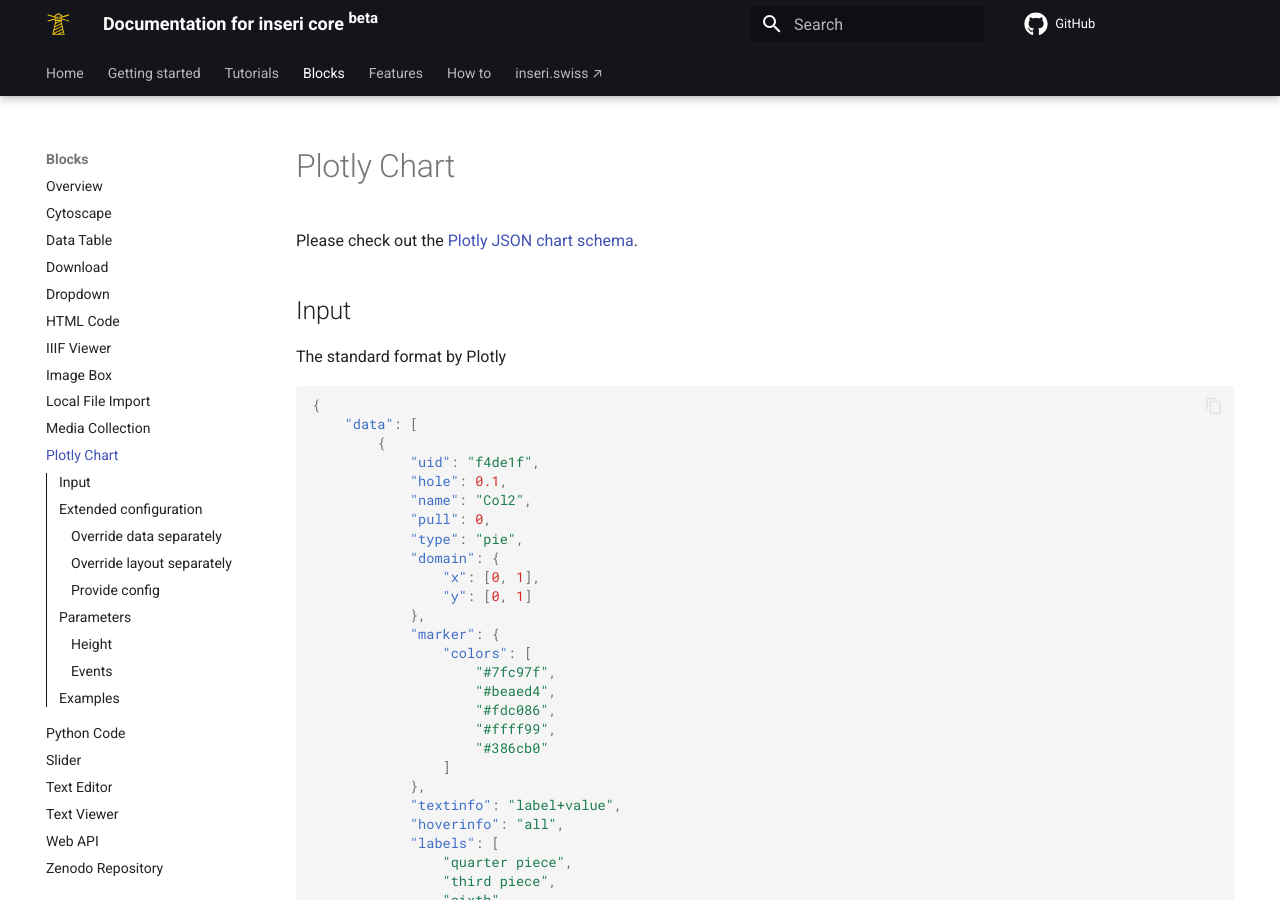
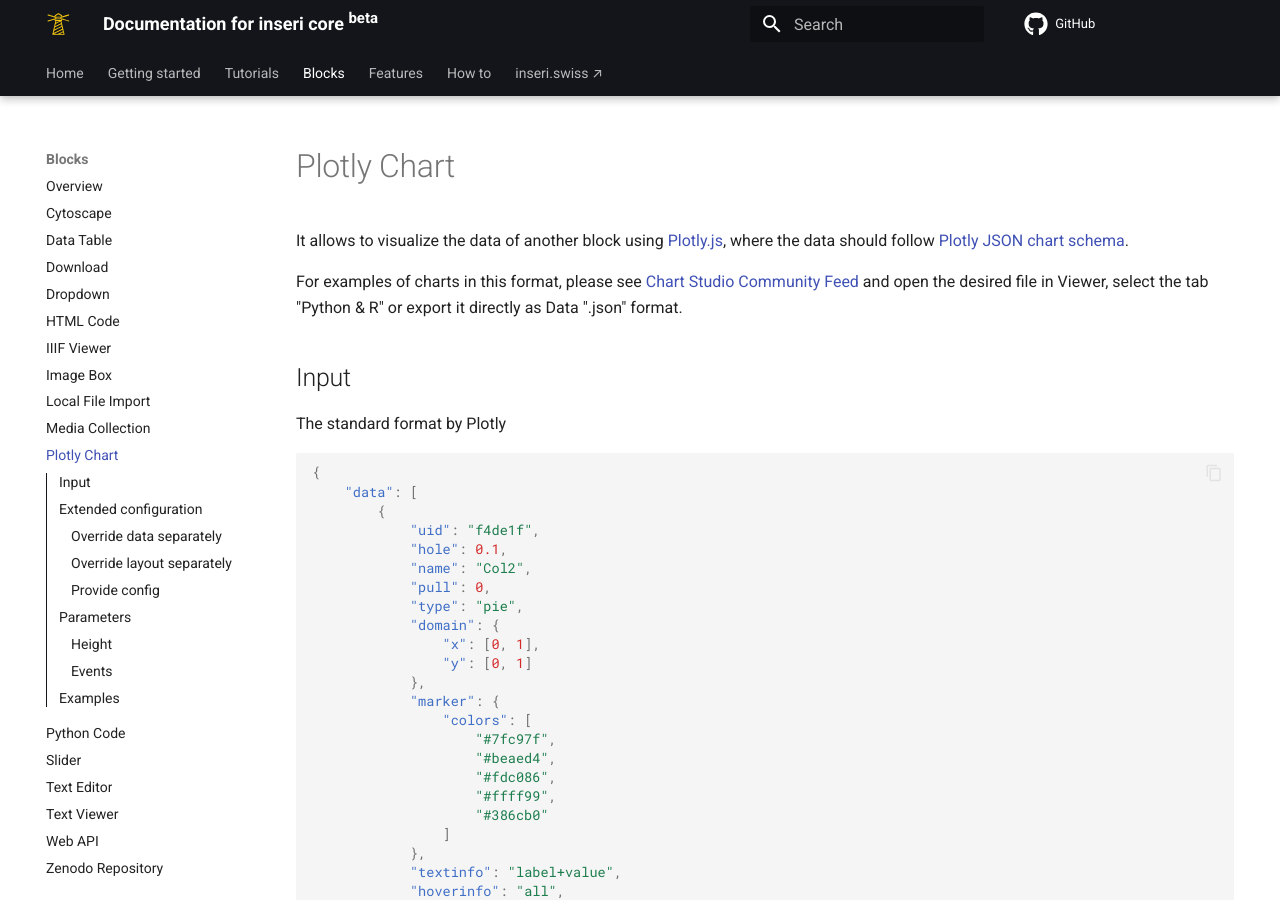
Before and after one commit to inseri-swiss/inseri-core-wp, an MkDocs documentation site: the page built from docs/blocks/plotly.md, in a window 1280 px wide and 900 px high. Built offline with MkDocs 1.6.1 and Material for MkDocs 9.7.7, drawn with Linux system fonts in a browser that asks for light colours; comment, search, counter and statistics services are not loaded.

Commit message:
docs: update plotly chart block

```diff
--- a/docs/blocks/plotly.md
+++ b/docs/blocks/plotly.md
@@ -1,6 +1,8 @@
 # Plotly Chart
 
-Please check out the [Plotly JSON chart schema](https://plotly.com/chart-studio-help/json-chart-schema/).
+It allows to visualize the data of another block using [Plotly.js](https://plotly.com/javascript/){:target="\_blank"}, where the data should follow [Plotly JSON chart schema](https://plotly.com/chart-studio-help/json-chart-schema/){:target="\_blank"}.
+
+For examples of charts in this format, please see [Chart Studio Community Feed](https://chart-studio.plotly.com/feed/#/){:target="\_blank"} and open the desired file in Viewer, select the tab "Python & R" or export it directly as Data ".json" format.
 
 ## Input
 
```
